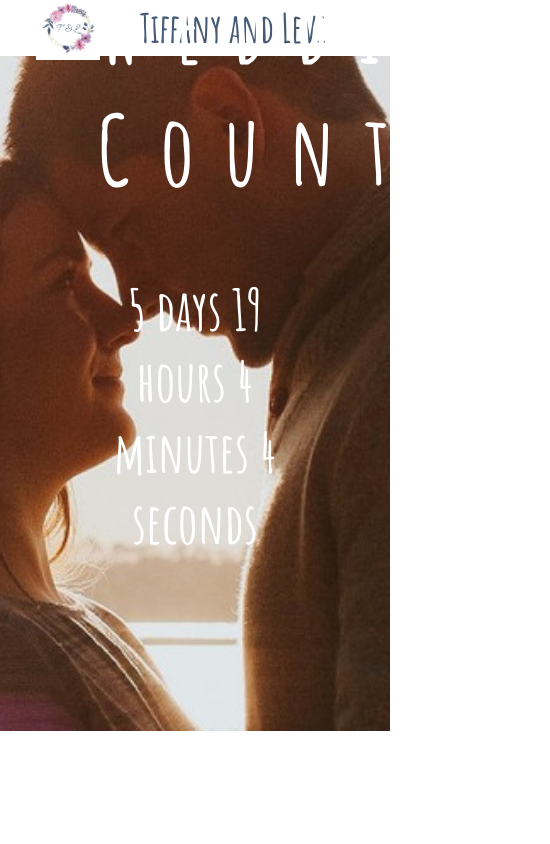
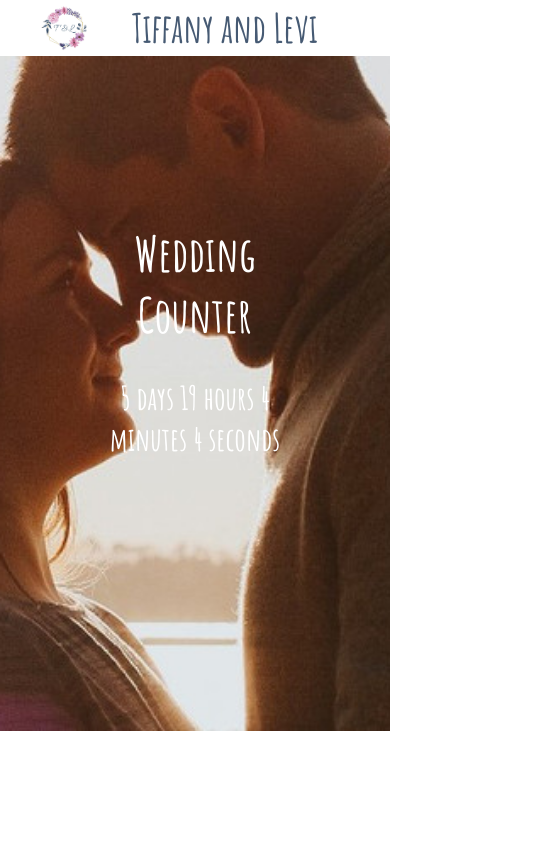
Before and after one commit to jsattler/wedding-challenge-website, an Angular app: page / in a window 390 px wide. Shown: the top 844 px of the page, 550 px wide, since content can reach past the window. Built offline with nearby package versions, Linux system fonts and the light colour scheme.

Commit message:
Optimize for mobile

```diff
--- a/src/app/header/header.component.css
+++ b/src/app/header/header.component.css
@@ -21,7 +21,7 @@
   background-color: rgba(0,0,0, 0.4); !* Black w/opacity/see-through *!*/
   color: white;
   position: absolute;
-  top: 30%;
+  top: 40%;
   left: 50%;
   transform: translate(-50%, -50%);
   z-index: 2;
@@ -31,10 +31,21 @@
 }
 
 h1{
-  font-size: 6em;
+  font-size: 5em;
   letter-spacing: 30px;
 }
 
 h2 {
   font-size: 3.5em;
 }
+
+@media only screen and (max-width: 857px){
+  h1 {
+    font-size: 3em;
+    letter-spacing: normal;
+  }
+
+  h2 {
+    font-size: 2em;
+  }
+}
--- a/src/app/navbar/navbar.component.css
+++ b/src/app/navbar/navbar.component.css
@@ -27,4 +27,7 @@ img {
   #married-since {
     display: none;
   }
+  img {
+    height: 56px;
+  }
 }
```
